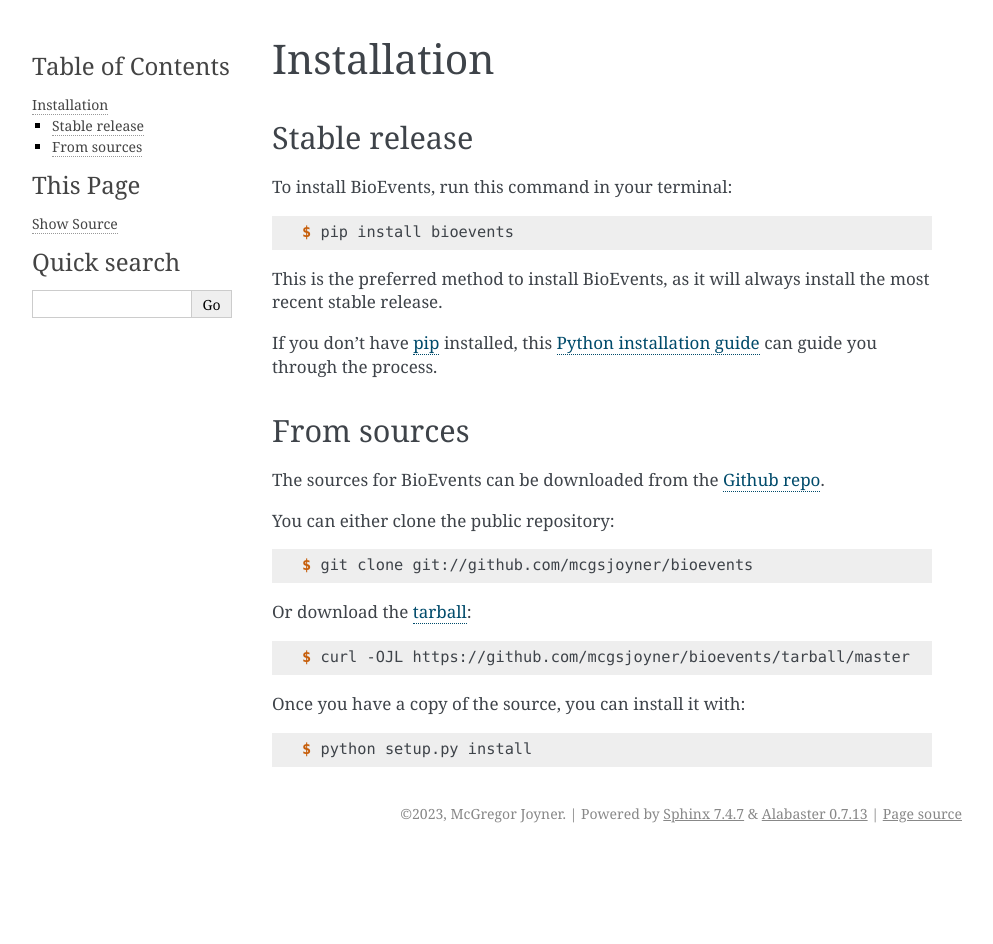
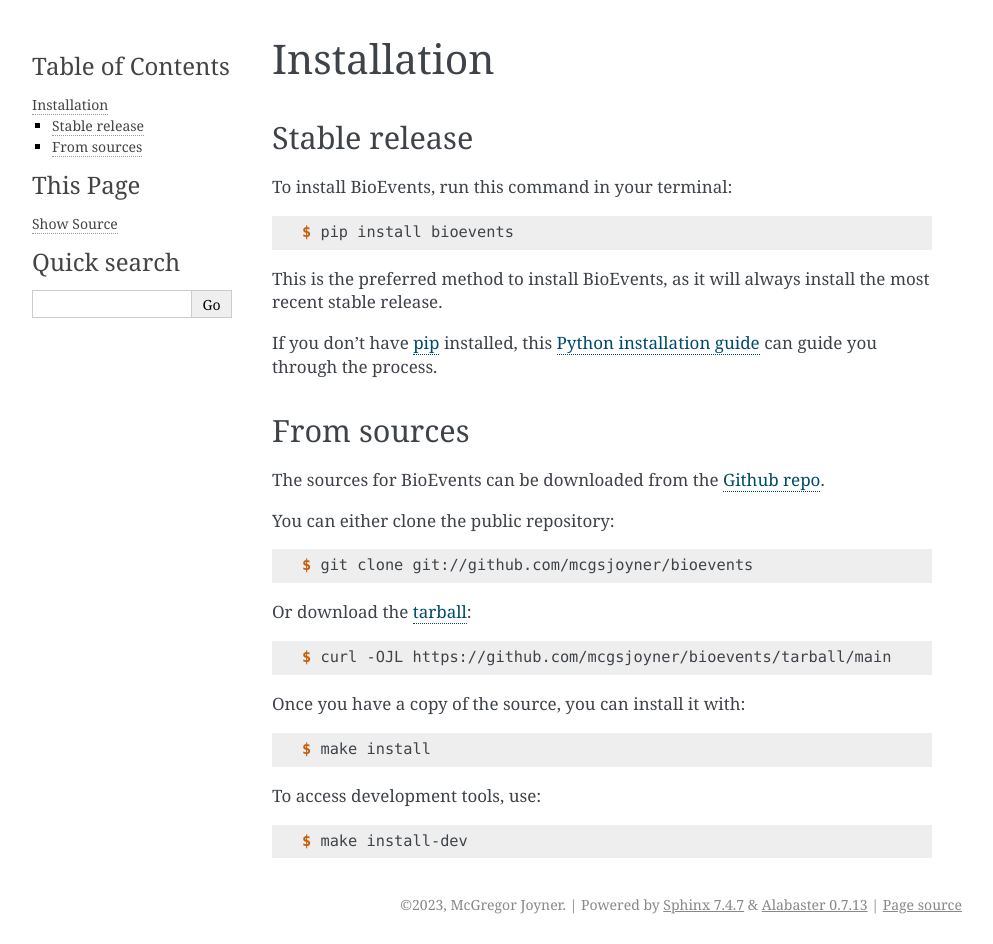
Before and after one commit to mcgsjoyner/BioEvents, a Sphinx documentation site: the page built from docs/installation.rst, in a window 1280 px wide. Shown: the whole page, without its empty margins (148-1141 px from the left). Built offline with Sphinx 7.4.7, drawn with Linux system fonts in a browser that asks for light colours; pages that are not in the unit, such as notebooks, are missing from menus; before the commit the page ends 900 px from its top, so only the background shows below that.

```diff
--- a/docs/installation.rst
+++ b/docs/installation.rst
@@ -38,14 +38,19 @@
 
 .. code-block:: console
 
-    $ curl -OJL https://github.com/mcgsjoyner/bioevents/tarball/master
+    $ curl -OJL https://github.com/mcgsjoyner/bioevents/tarball/main
 
 Once you have a copy of the source, you can install it with:
 
 .. code-block:: console
 
-    $ python setup.py install
+    $ make install
 
+To access development tools, use:
+
+.. code-block:: console
+
+    $ make install-dev
 
 .. _Github repo: https://github.com/mcgsjoyner/bioevents
-.. _tarball: https://github.com/mcgsjoyner/bioevents/tarball/master
+.. _tarball: https://github.com/mcgsjoyner/bioevents/tarball/main
--- a/pyproject.toml
+++ b/pyproject.toml
@@ -53,6 +53,9 @@
     "black>=21.7b0",
     "pre-commit>=3.4.0",
 ]
+notebook = [
+    "jupyter>=1.0.0",
+]
 
 [tool.black]
 line-length = 99
```
Also changed, not shown: tutorial.ipynb (added), 1 other file.
